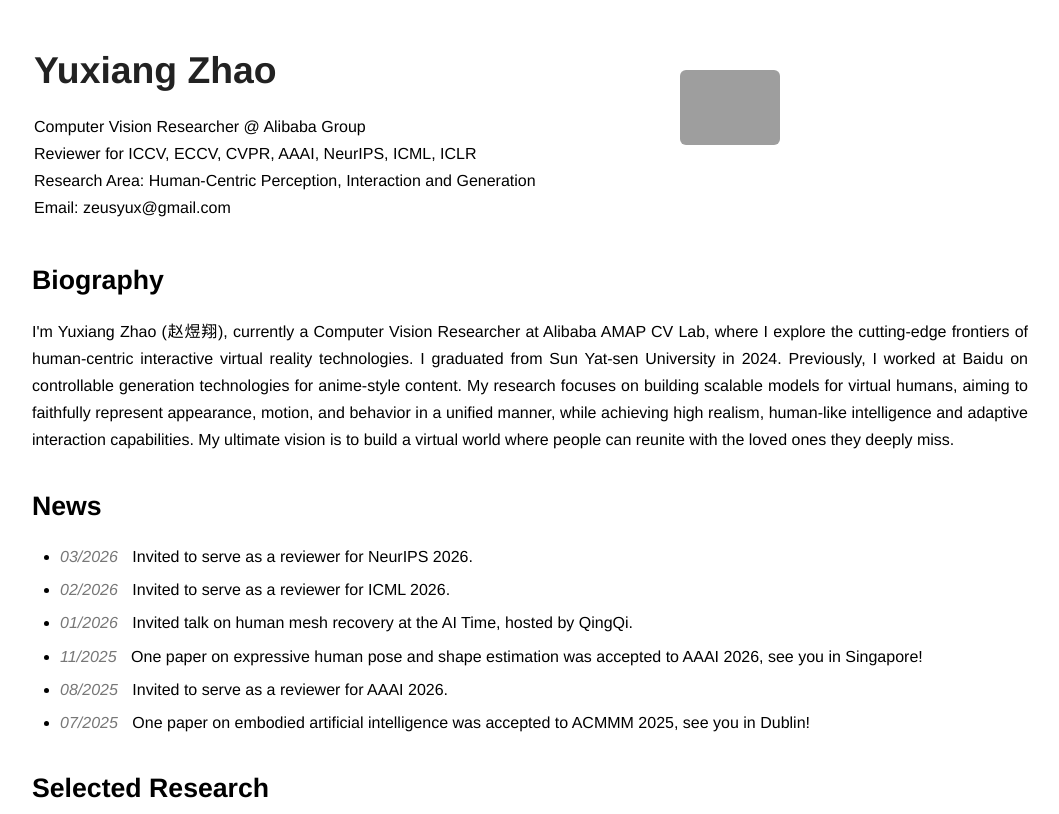
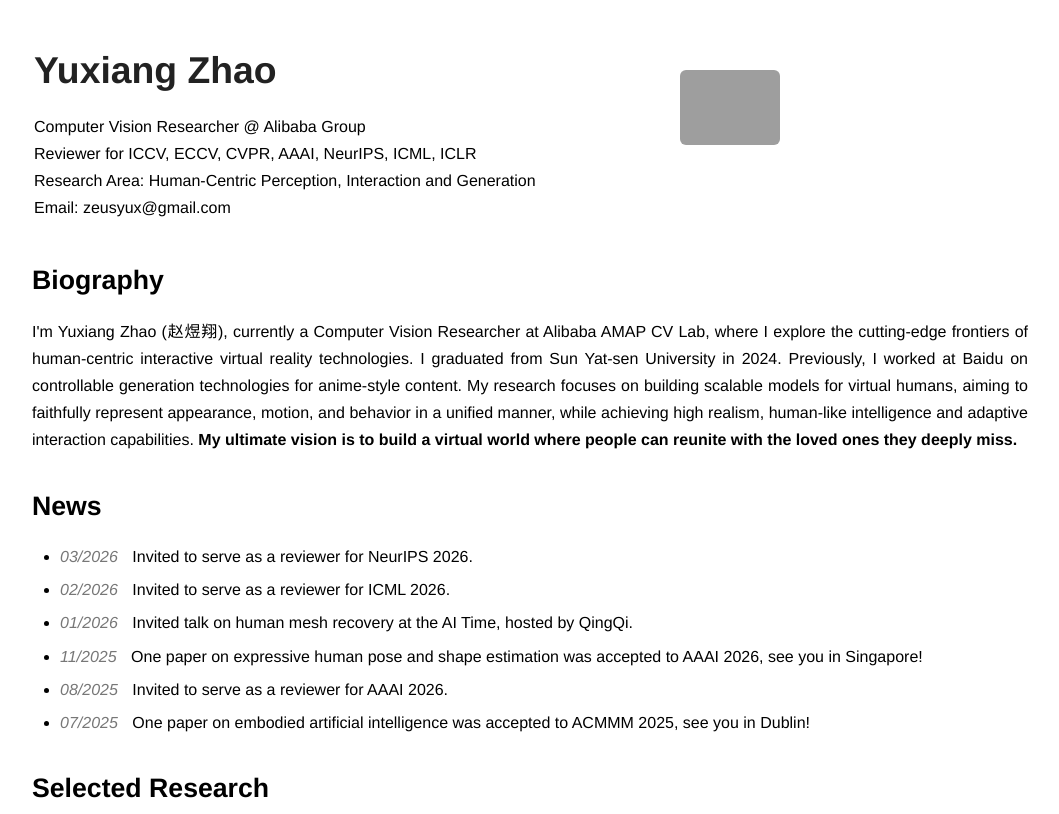
Before and after one commit to zeusyux/yuxiangzhao, a plain HTML site: page index.html in a window 1280 px wide. Shown: the top 814 px of the page, without its empty margins (110-1169 px from the left). Drawn offline with Linux system fonts and the light colour scheme; grey boxes are pictures that could not be loaded.

Commit message:
Update index.html

```diff
--- a/index.html
+++ b/index.html
@@ -254,7 +254,7 @@
                     <h2>Biography</h2>
                     <p style="text-align: justify;">
                         I'm Yuxiang Zhao (赵煜翔), currently a Computer Vision Researcher at Alibaba AMAP CV Lab, where I explore the cutting-edge frontiers of human-centric interactive virtual reality technologies. I graduated from Sun Yat-sen University in 2024. Previously, I worked at Baidu on controllable generation technologies for anime-style content.
-                        My research focuses on building scalable models for virtual humans, aiming to faithfully represent appearance, motion, and behavior in a unified manner, while achieving high realism, human-like intelligence and adaptive interaction capabilities. My ultimate vision is to build a virtual world where people can reunite with the loved ones they deeply miss.
+                        My research focuses on building scalable models for virtual humans, aiming to faithfully represent appearance, motion, and behavior in a unified manner, while achieving high realism, human-like intelligence and adaptive interaction capabilities. <b>My ultimate vision is to build a virtual world where people can reunite with the loved ones they deeply miss.</b>
                     </p>
 
                     <!-- 新闻列表 -->
```
